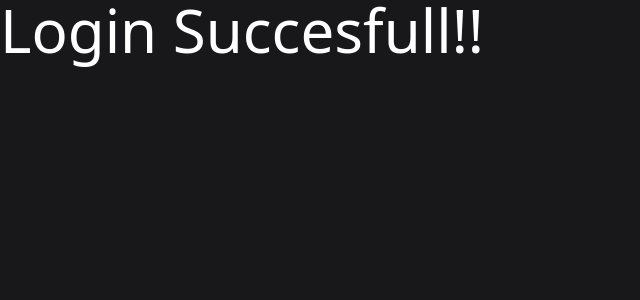
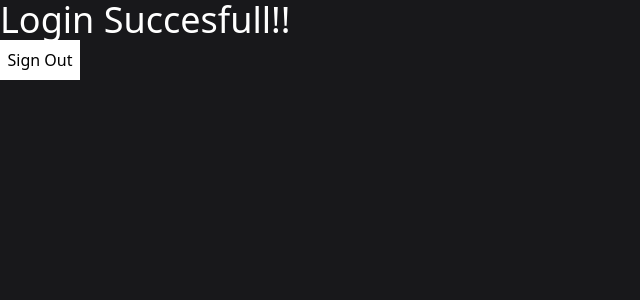
Before and after one commit to rabianikwan/netflix-clone-pr, a Next.js app: page / in a window 1280 px wide. Shown: the top 300 px of the page, without its empty margins (0-640 px from the left). Built offline with nearby package versions, Linux system fonts and the light colour scheme; no server answers; sample sign-in values are in the browser's storage.

Commit message:
feat(#2): protect dashboard page

```diff
--- a/pages/index.tsx
+++ b/pages/index.tsx
@@ -1,8 +1,38 @@
+import {getSession, signOut} from "next-auth/react";
+import {NextPageContext} from "next";
+
+export async function getServerSideProps(context: NextPageContext) {
+    const session = await getSession(context);
+
+
+    //check if current session is exist if not protect '/' routes
+    if(!session) {
+        return {
+            redirect: {
+                destination : '/auth',
+                permanent: false
+            }
+        }
+    }
+
+    return  {
+        props: {}
+    }
+}
 
 export default function Home() {
+    //protect dashboard route
+
   return (
-    <main>
-      <h1 className="text-white text-6xl">Login Succesfull!!</h1>
-    </main>
+    <div>
+      <h1 className="text-white text-4xl">
+          Login Succesfull!!
+      </h1>
+        <button
+        className="h-10 w-20 bg-white"
+        onClick={() => signOut()}>
+            Sign Out
+        </button>
+    </div>
   )
 }
```
